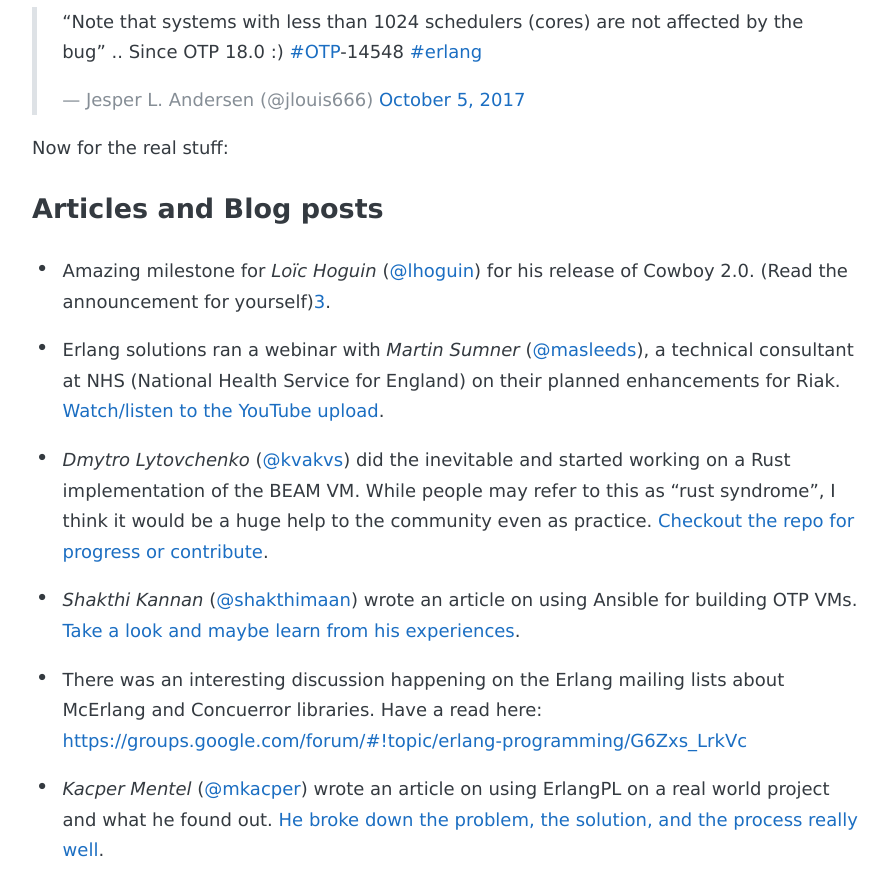
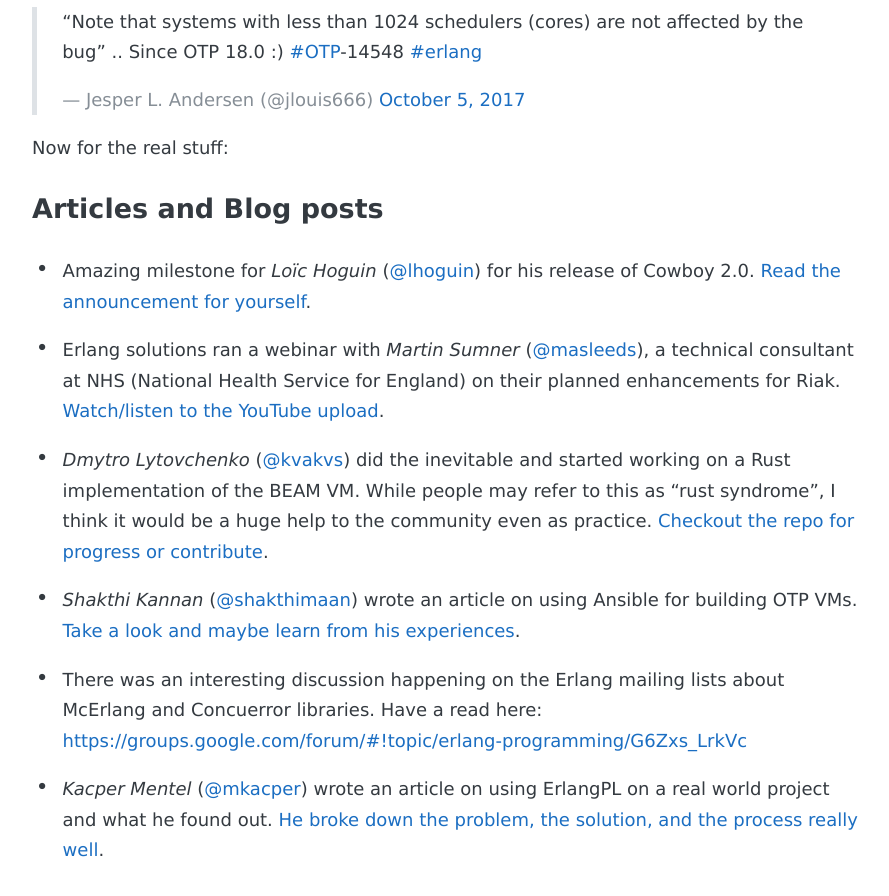
Before and after one commit to gootik/this-week-in-erlang, a Jekyll site: the page built from _posts/2017-10-06-oct-06.md, in a window 1280 px wide and 900 px high, scrolled down 346 px. Shown: the top 896 px of the window, without its empty margins (194-1083 px from the left). Built offline with Jekyll 4.4.1, drawn with Linux system fonts in a browser that asks for light colours; some web fonts are replaced; comment, search, counter and statistics services are not loaded.

Commit message:
Fix Cowboy link

```diff
--- a/_posts/2017-10-06-oct-06.md
+++ b/_posts/2017-10-06-oct-06.md
@@ -17,7 +17,7 @@
 
 ### Articles and Blog posts
 
-- Amazing milestone for *Loïc Hoguin* ([@lhoguin][2]) for his release of Cowboy 2.0. (Read the announcement for yourself)[3].
+- Amazing milestone for *Loïc Hoguin* ([@lhoguin][2]) for his release of Cowboy 2.0. [Read the announcement for yourself][3].
 
 - Erlang solutions ran a webinar with *Martin Sumner* ([@masleeds][4]), a technical consultant at NHS (National Health Service for England) on their planned enhancements for Riak.
 [Watch/listen to the YouTube upload][5].
```
